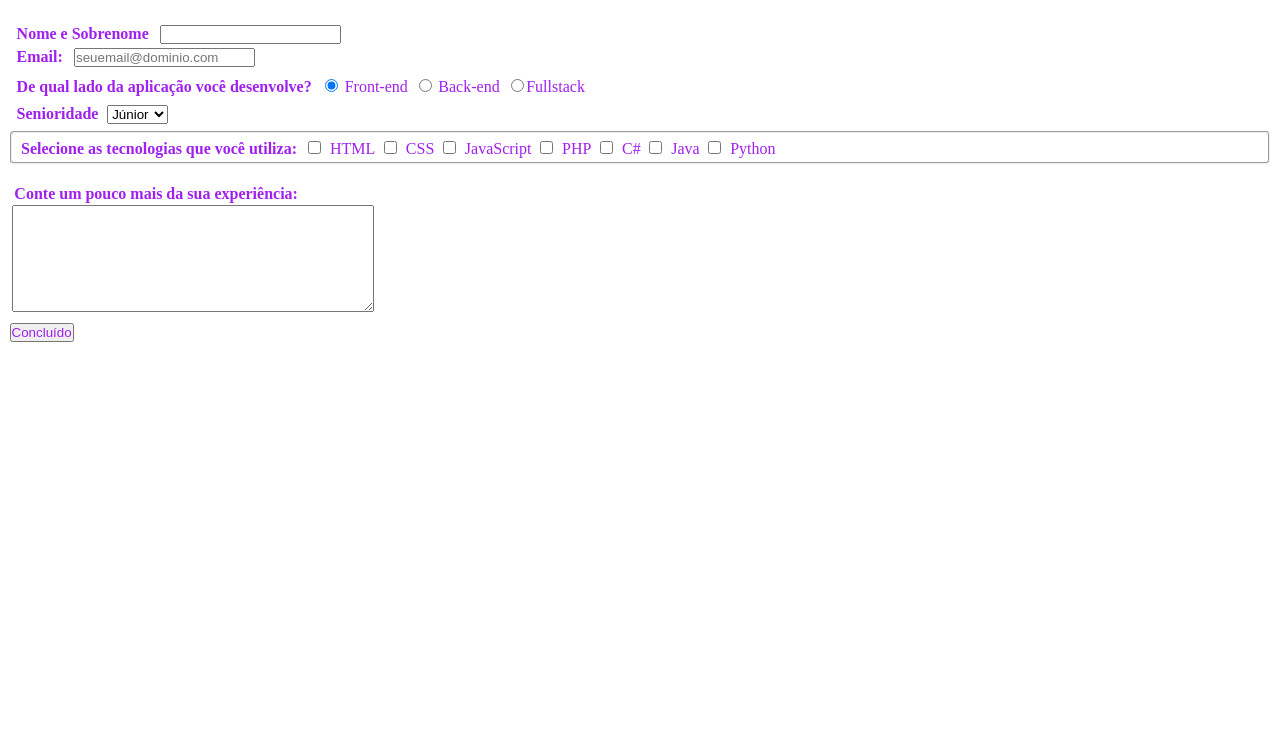
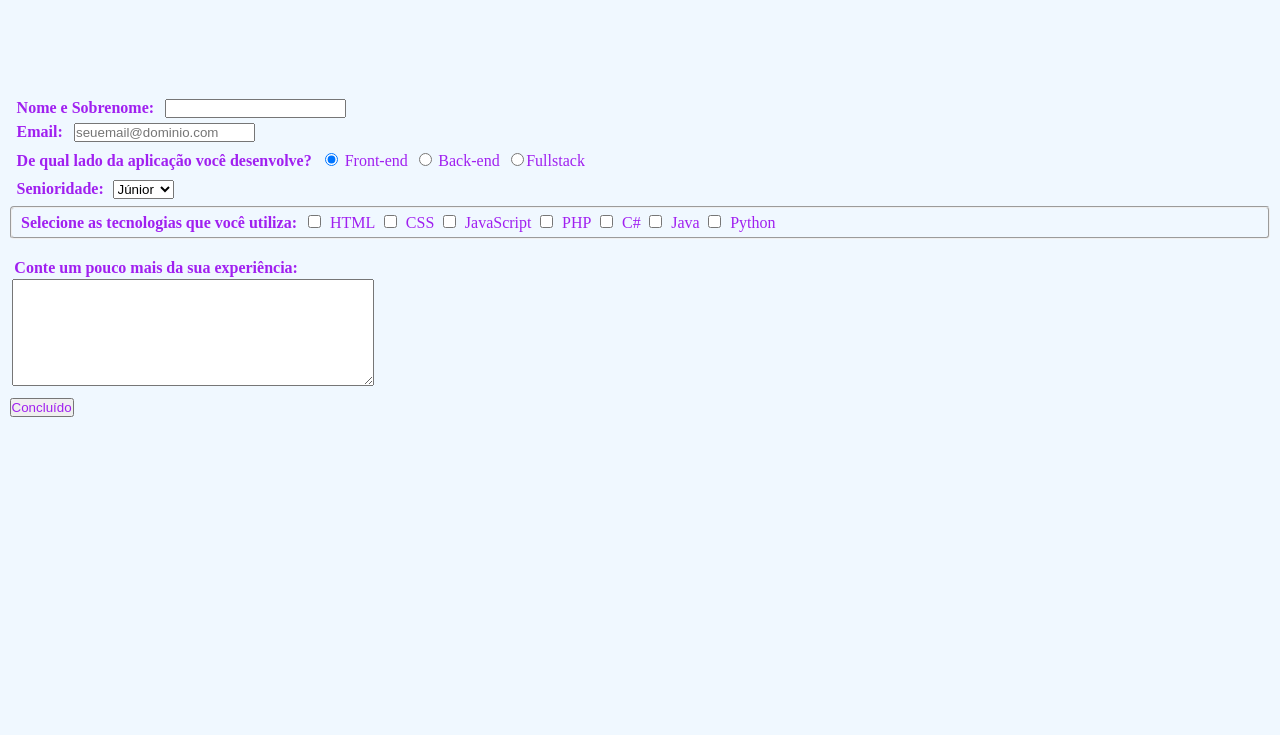
Before and after one commit to carollinemv/Projeto-2, a plain HTML site: page index.html in a window 1280 px wide. Shown: the part 65-800 px from the top of the page. Drawn offline with Linux system fonts and the light colour scheme.

Commit message:
Add files via upload

```diff
--- a/index.html
+++ b/index.html
@@ -7,7 +7,7 @@
     <title> Cadastro</title>
     <link rel="stylesheet" href="style.css">
 </head>
-<body>
+<body style="background-color:#F0F8FF">
     <div>
         <h1 class="titulo">Cadastro de DEVs</h1>
         <p class="subtitulo"> Complete suas informações:</p>
@@ -15,8 +15,12 @@
 
     </div>
     <form>
+        <br>
+        <br>
+        <br>
+        <br>
         <div class="corpo">
-        <label for="nomesobrenome"> <strong>Nome e Sobrenome</strong></label>
+        <label for="nomesobrenome"> <strong>Nome e Sobrenome:</strong></label>
         <input type="text" id="nomesobrenome" class="input-padrao" required>
         <br>
 
@@ -35,7 +39,7 @@
          </div>
          <div class="corpo">
             <label for="senioridade">
-                <strong>Senioridade</strong>
+                <strong>Senioridade:</strong>
                 <select>
                     <option> Júnior</option>
                     <option>Pleno</option>
```
